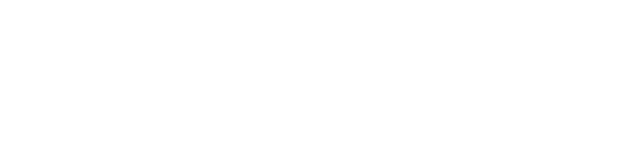
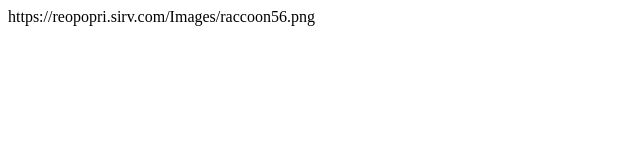
Before and after one commit to 0dm/raccoons, a plain HTML site: page get.html in a window 1280 px wide. Shown: the whole page, without its empty margins (0-640 px from the left). Drawn offline with Linux system fonts and the light colour scheme.

Commit message:
Update get.html

```diff
--- a/get.html
+++ b/get.html
@@ -10,6 +10,7 @@
         return [`https://reopopri.sirv.com/Images/raccoon${val}.png`]
       }
       getUrl();
+      document.write(getUrl());
     </script>
   </head>
 </html>
```
